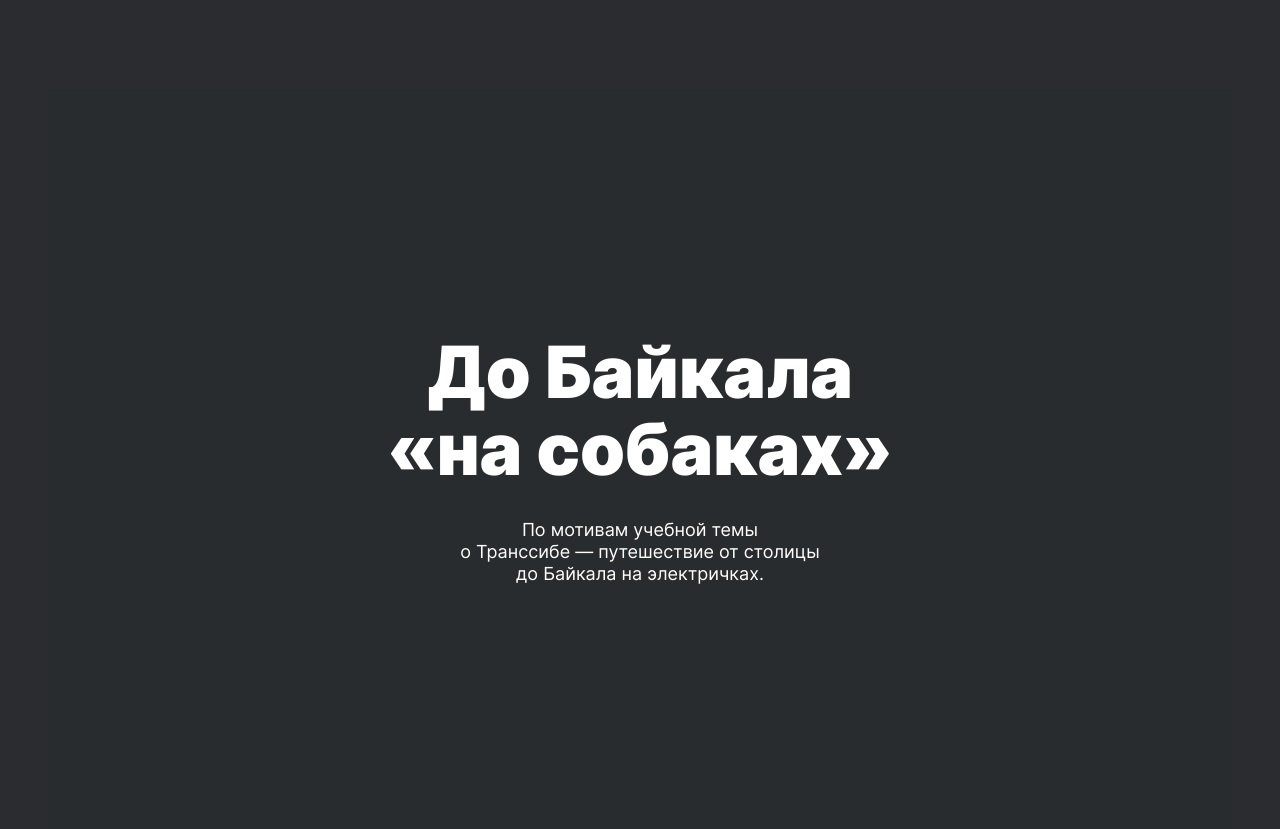
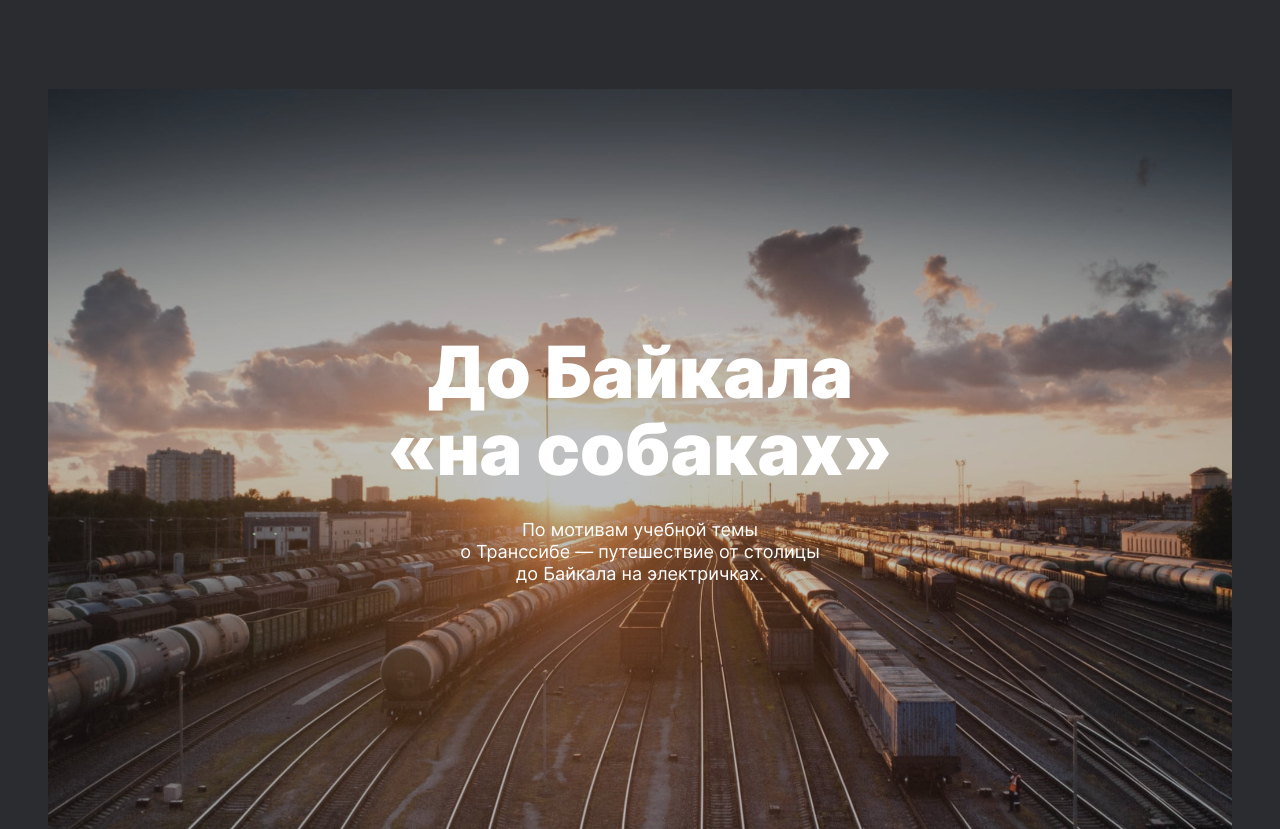
Before and after one commit to DenSheff1/russian-travel, a plain HTML site: page index.html in a window 1280 px wide. Shown: the part 5924-6753 px from the top of the page. Drawn offline with Linux system fonts and the light colour scheme.

Commit message:
moar bugs

```diff
--- a/blocks/cover/__overlay/cover__overlay.css
+++ b/blocks/cover/__overlay/cover__overlay.css
@@ -8,7 +8,7 @@
   width: 100%;
   min-height: 740px;
   margin: 0 auto;
-  background-image: url('images/cover-trains.jpg');
+  background-image: url(../../../images/cover-trains.jpg);
   background-size: cover;
   background-position: center;
   text-decoration: none;
--- a/pages/index.css
+++ b/pages/index.css
@@ -45,7 +45,6 @@
 @import url(../blocks/cover/__title/cover__title.css);
 @import url(../blocks/cover/__subtitle/cover__subtitle.css);
 @import url(../blocks/cover/__overlay/cover__overlay.css);
-@import url(../blocks/cover/__background/cover__background.css);
 
 /* Footer */
 @import url(../blocks/footer/footer.css);
```
